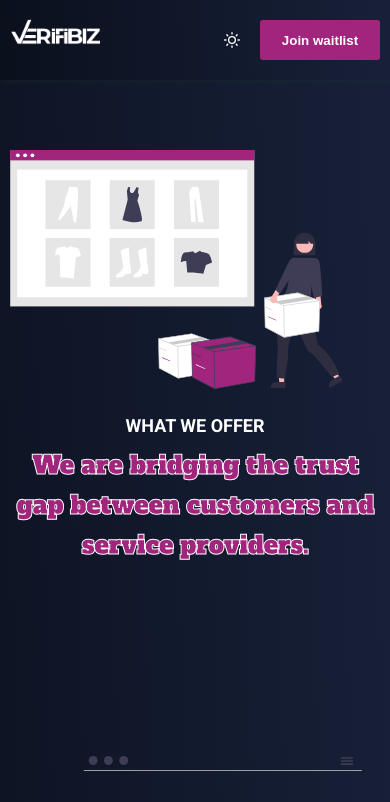
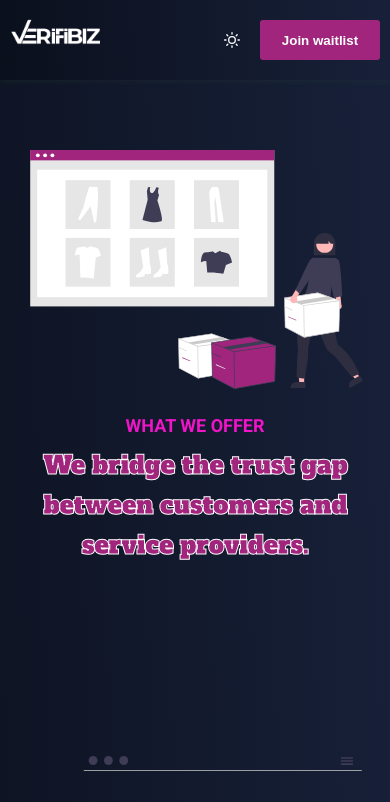
Before and after one commit to Ayodejioladimeji/Verifibiz-Waitlist, a React (Create React App) app: page / in a window 390 px wide. Shown: the top 802 px of the page. Built offline with nearby package versions, Linux system fonts and the light colour scheme.

Commit message:
fixed style errors

```diff
--- a/src/components/Hero.tsx
+++ b/src/components/Hero.tsx
@@ -7,7 +7,7 @@ const Hero = () => {
       <div className="hero-left">
         <h3>What we offer</h3>
         <h1>
-          We are bridging the trust gap between customers and service providers.
+          We bridge the trust gap between customers and service providers.
         </h1>
       </div>
 
--- a/src/styles/Hero.css
+++ b/src/styles/Hero.css
@@ -14,7 +14,7 @@
 }
 
 .hero-left h3 {
-  color: var(--white-color);
+  color: var(--header-color);
   font-weight: 700;
   font-family: "Roboto";
   font-size: var(--font-med);
@@ -101,6 +101,10 @@
     width: 100%;
     padding: 10px;
   }
+
+  .hero-right img {
+    margin-left: 20px;
+  }
 }
 
 @media (max-width: 500px) {
```
